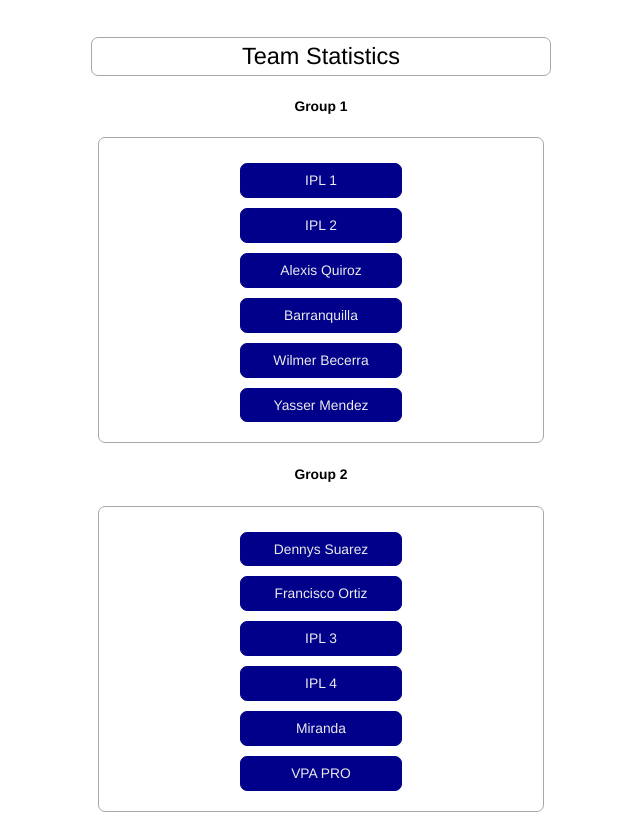
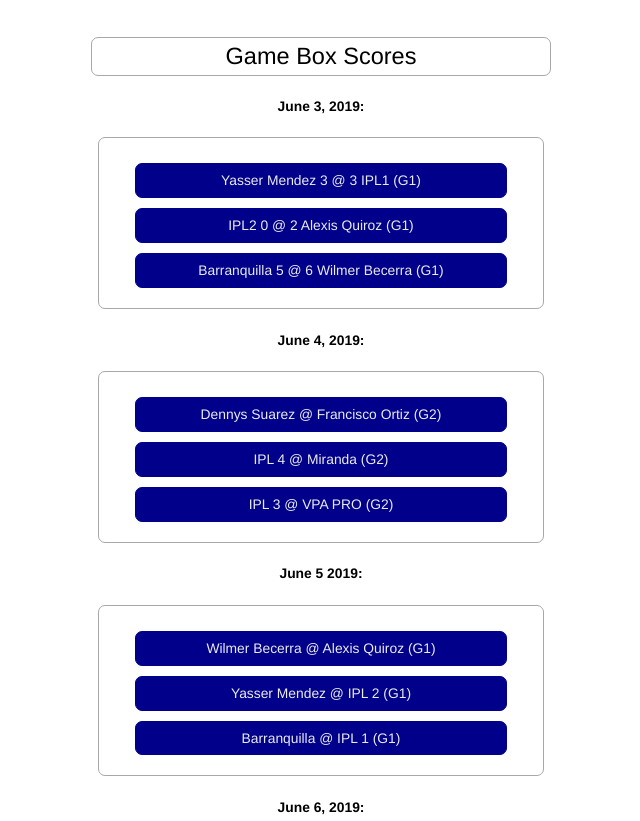
Before and after one commit to iplbqlla/iplbqlla.github.io, a plain HTML site: page index.html in a window 1280 px wide. Shown: the part 1142-1963 px from the top of the page, without its empty margins (319-959 px from the left). Drawn offline with Linux system fonts and the light colour scheme.

Commit message:
commit15

```diff
--- a/index.html
+++ b/index.html
@@ -199,38 +199,7 @@ html, body {
         <a href="" target="_blank"><li class="a-boxsm">VPA PRO</li></a><br>
       </ul><br>
   </section>
-      <hr>
-      <section class="main-section" id="TeamStats">
-       <div class="box">
-        <header>Team Statistics</header>
-        </div>
-        <p class="p">
-                Group 1
-            </p><br>
 
-            <ul class="code">
-
-                <a href="" target="_blank"><li class="a-boxsm">IPL 1</li></a><br>
-                <a href="" target="_blank"><li class="a-boxsm">IPL 2</li></a><br>
-                <a href="" target="_blank"><li class="a-boxsm">Alexis Quiroz</li></a><br>
-                <a href="" target="_blank"><li class="a-boxsm">Barranquilla</li></a><br>
-                <a href="" target="_blank"><li class="a-boxsm">Wilmer Becerra</li></a><br>
-                <a href="" target="_blank"><li class="a-boxsm">Yasser Mendez</li></a><br>
-
-                </ul><br>
-
-                <p class="p">
-                    Group 2
-                </p><br>
-                <ul class="code">
-                <a href="" target="_blank"><li class="a-boxsm">Dennys Suarez</li></a><br>
-                <a href="" target="_blank"><li class="a-boxsm">Francisco Ortiz</li></a><br>
-                <a href="" target="_blank"><li class="a-boxsm">IPL 3</li></a><br>
-                <a href="" target="_blank"><li class="a-boxsm">IPL 4</li></a><br>
-                <a href="" target="_blank"><li class="a-boxsm">Miranda</li></a><br>
-                <a href="" target="_blank"><li class="a-boxsm">VPA PRO</li></a><br>
-              </ul><br>
-      </section>
           <hr>
   <section id="BoxScores">
     <div class="box">
```
